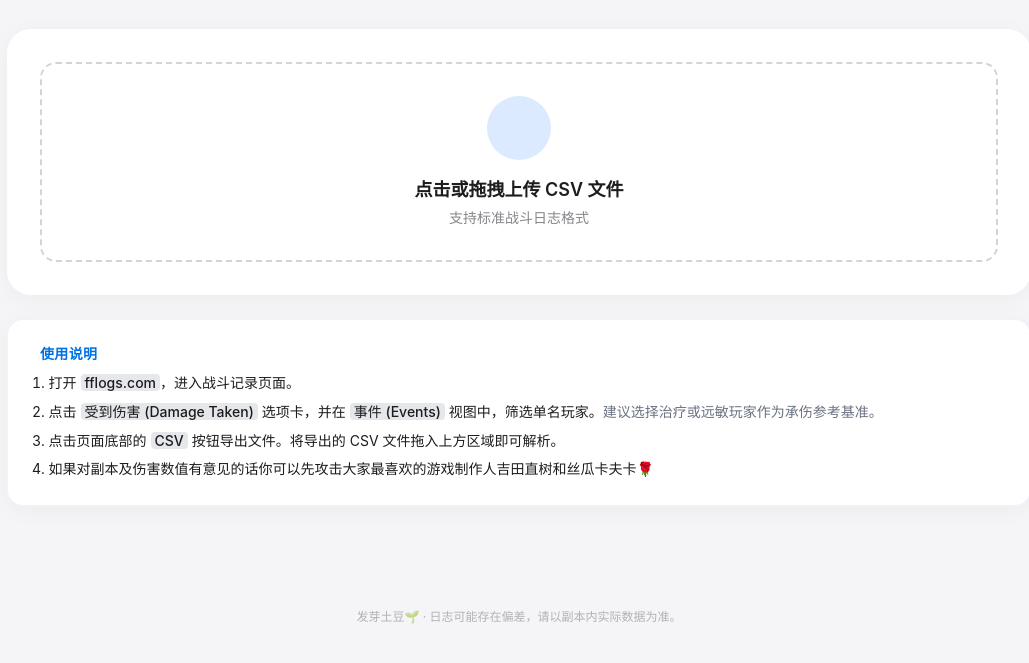
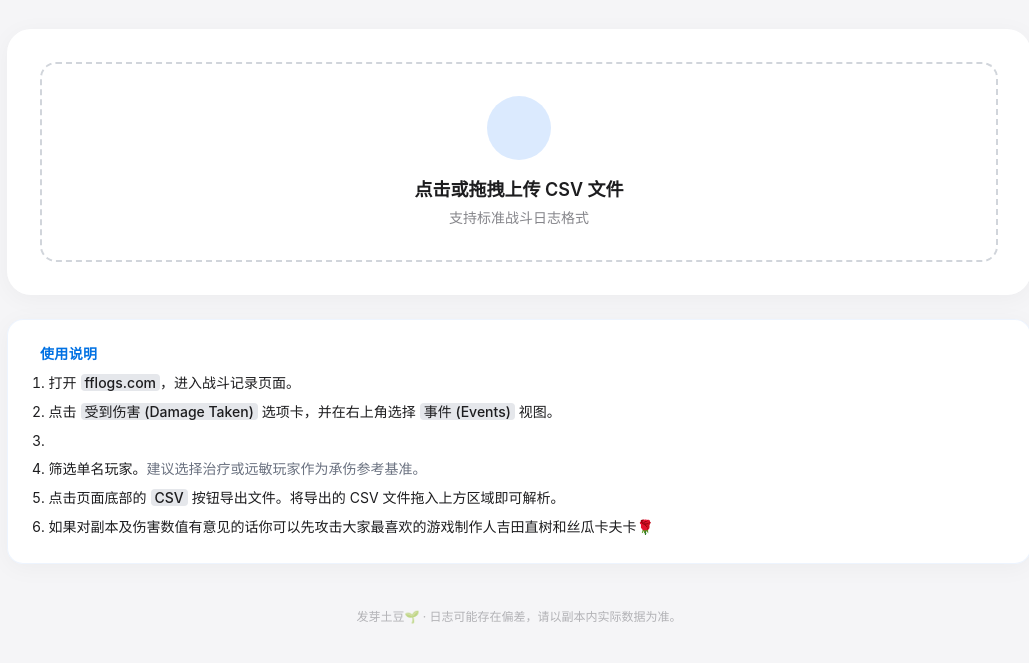
Before and after one commit to Sanynotfound/FFXIVTimeline, a plain HTML site: page index.html in a window 1280 px wide. Shown: the part 111-774 px from the top of the page, without its empty margins (121-1150 px from the left). Drawn offline with nearby package versions, Linux system fonts and the light colour scheme; some icons are missing.

Commit message:
Update 1.15
优化了说明文案。

```diff
--- a/index.html
+++ b/index.html
@@ -191,7 +191,8 @@
             </h3>
             <ol class="list-decimal list-inside text-sm text-[var(--apple-text)] space-y-1.5 leading-relaxed">
                 <li>打开 <span class="font-medium bg-gray-200 px-1 rounded">fflogs.com</span>，进入战斗记录页面。</li>
-                <li>点击 <span class="font-medium bg-gray-200 px-1 rounded">受到伤害 (Damage Taken)</span> 选项卡，并在 <span class="font-medium bg-gray-200 px-1 rounded">事件 (Events)</span> 视图中，筛选单名玩家。<span class="text-gray-500">建议选择治疗或远敏玩家作为承伤参考基准。</span></li>
+                <li>点击 <span class="font-medium bg-gray-200 px-1 rounded">受到伤害 (Damage Taken)</span> 选项卡，并在右上角选择 <span class="font-medium bg-gray-200 px-1 rounded">事件 (Events)</span> 视图。<li>
+                <li>筛选单名玩家。<span class="text-gray-500">建议选择治疗或远敏玩家作为承伤参考基准。</span></li>
                 <li>点击页面底部的 <span class="font-medium bg-gray-200 px-1 rounded">CSV</span> 按钮导出文件。将导出的 CSV 文件拖入上方区域即可解析。</li>
                 <li>如果对副本及伤害数值有意见的话你可以先攻击大家最喜欢的游戏制作人吉田直树和丝瓜卡夫卡🌹</li>
             </ol>
```
